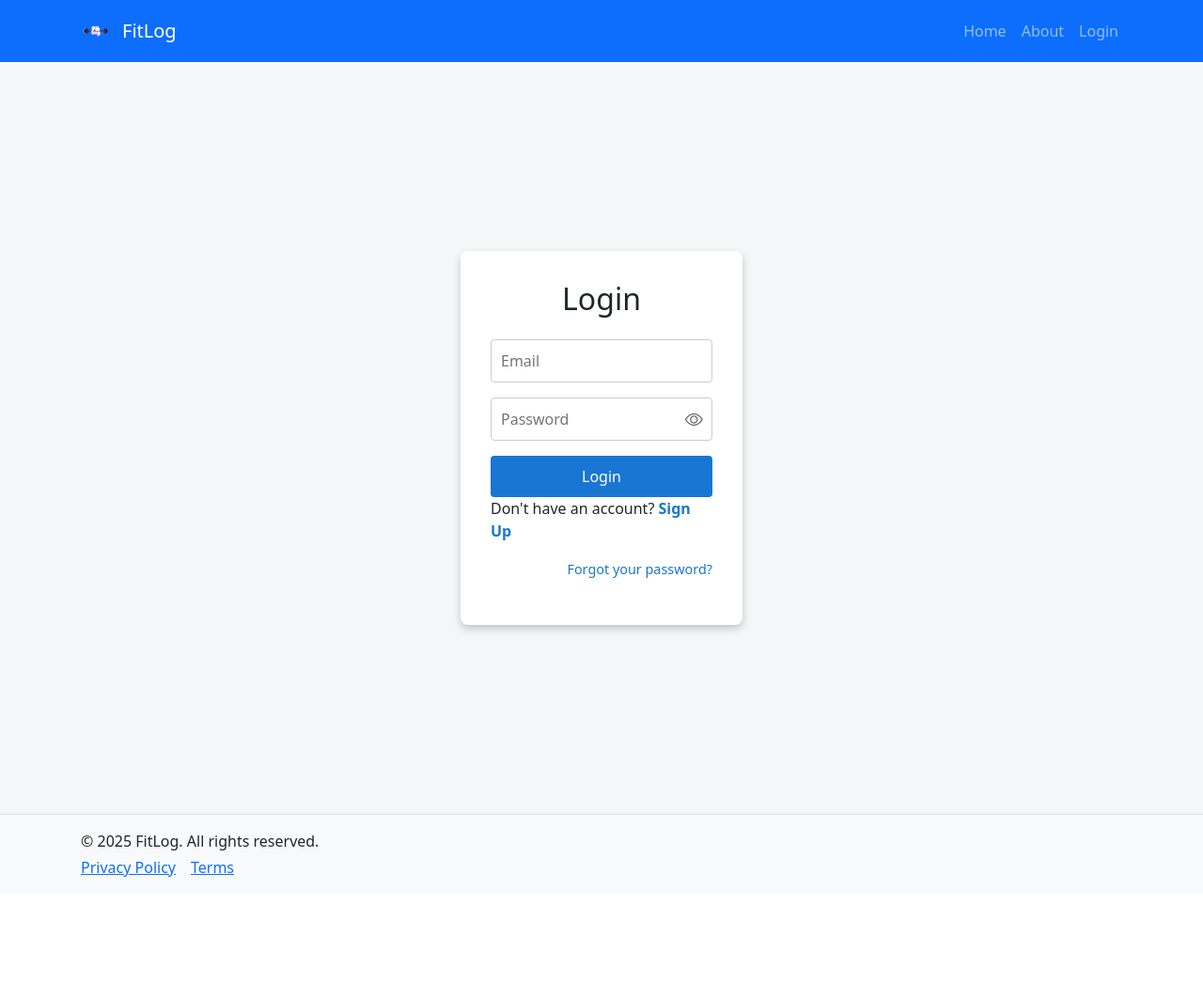
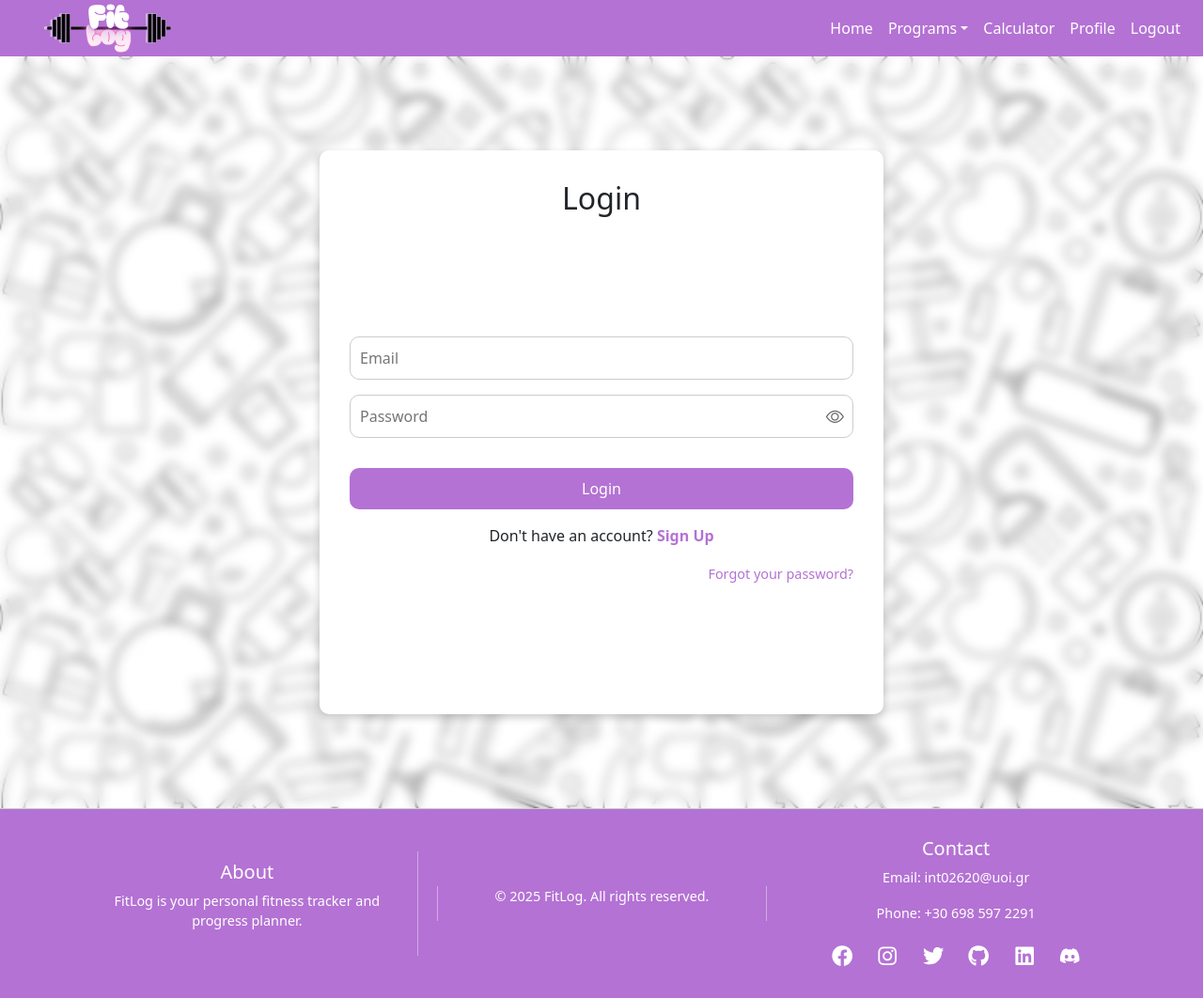
Before and after one commit to Constantinachil/FitLog, a React (Create React App) app in the folder Frontend/: page / in a window 1280 px wide. Shown: the whole page at 94% size. Before the commit the page ends 951 px from the top, so only its background shows below. Built offline with nearby package versions, Linux system fonts and the light colour scheme.

Commit message:
Header/Footer fixes

```diff
--- a/Frontend/package.json
+++ b/Frontend/package.json
@@ -14,6 +14,7 @@
     "bootstrap-icons": "^1.13.1",
     "react": "^19.1.1",
     "react-dom": "^19.1.1",
+    "react-icons": "^5.5.0",
     "react-router-dom": "^7.7.1",
     "react-scripts": "5.0.1",
     "web-vitals": "^2.1.4"
--- a/Frontend/src/components/footer.css
+++ b/Frontend/src/components/footer.css
@@ -1,21 +1,66 @@
 .footer {
-  background: #f4f4f4;
-  color: #333;
+  background: #b472d4;
+  color: #ffffff;
+  padding: 20px 0;
+  border-top: 1px solid #ccc;
+  font-size: 0.9rem;
+}
+
+.footer-grid {
+  display: flex;
+  justify-content: space-between;
+  flex-wrap: wrap;
+  gap: 20px;
+  align-items: center;
   text-align: center;
-  padding: 15px 10px;
-  border-top: 1px solid #ccc;
+}
+
+.footer-section {
+  flex: 1;
+  min-width: 200px;
+  padding: 10px;
+}
+
+.footer-section:not(:last-child) {
+  border-right: 1px solid #ffffff66; /* white line between columns */
 }
 
 .footer-links {
-  margin-top: 5px;
+  margin-top: 10px;
+  gap: 10px;
 }
 
 .footer-links a {
-  color: #1976d2;
-  margin: 0 10px;
+  color: #ffffff;
+  margin: 0 8px;
   text-decoration: none;
 }
 
 .footer-links a:hover {
   text-decoration: underline;
 }
+
+.social-icons {
+  margin-top: 10px;
+  display: flex;
+  justify-content: center;
+  gap: 10px;
+  flex-wrap: wrap;
+}
+
+.social-icons a {
+  color: #ffffff;
+  margin: 0 8px;
+  font-size: 1.4rem;
+  transition: color 0.2s ease;
+}
+
+.social-icons a:hover {
+  color: #000000;
+}
+
+.center-section {
+  border-left: 1px solid #ffffff66;
+  border-right: 1px solid #ffffff66;
+  padding: 0 4px;
+}
--- a/Frontend/src/components/footer.jsx
+++ b/Frontend/src/components/footer.jsx
@@ -1,14 +1,47 @@
 import React from "react";
 import "./footer.css";
+import { FaFacebook, FaInstagram, FaTwitter, FaGithub, FaLinkedin, FaDiscord } from "react-icons/fa";
 
-export default function Footer() {
+export default function footer() {
   return (
-   <footer className="bg-light text-center text-lg-start mt-auto border-top">
-      <div className="container p-3">
-        <p className="mb-1">© {new Date().getFullYear()} FitLog. All rights reserved.</p>
-        <div>
-          <a href="/privacy" className="text-primary me-3">Privacy Policy</a>
-          <a href="/terms" className="text-primary">Terms</a>
+    <footer className="footer">
+      <div className="container footer-grid">
+        {/* Left: About */}
+        <div className="footer-section">
+          <h5>About</h5>
+          <p>FitLog is your personal fitness tracker and progress planner.</p>
+        </div>
+
+        {/* Center: Links */}
+        <div className="footer-section center-section">
+          <p>© 2025 FitLog. All rights reserved.</p>
+        </div>
+
+        {/* Right: Contact */}
+        <div className="footer-section">
+          <h5>Contact</h5>
+          <p>Email: int02620@uoi.gr</p>
+          <p>Phone: +30 698 597 2291</p>
+          <div className="social-icons">
+            <a href="https://facebook.com" target="_blank" rel="noreferrer">
+              <FaFacebook />
+            </a>
+            <a href="https://instagram.com" target="_blank" rel="noreferrer">
+              <FaInstagram />
+            </a>
+            <a href="https://twitter.com" target="_blank" rel="noreferrer">
+              <FaTwitter />
+            </a>
+            <a href="https://github.com" target="_blank" rel="noreferrer">
+              <FaGithub />
+            </a>
+            <a href="https://linkedin.com" target="_blank" rel="noreferrer">
+              <FaLinkedin />
+            </a>
+            <a href="https://discord.com" target="_blank" rel="noreferrer">
+              <FaDiscord />
+            </a>
+          </div>
         </div>
       </div>
     </footer>
--- a/Frontend/src/components/header.css
+++ b/Frontend/src/components/header.css
@@ -2,9 +2,10 @@
   display: flex;
   justify-content: space-between;
   align-items: center;
-  background: #1976d2;
+  background: #b472d4;
   color: white;
-  padding: 10px 20px;
+  padding: 8px 20px;
+  height: 60px;
 }
 
 .header-left {
@@ -13,8 +14,8 @@
 }
 
 .logo {
-  height: 40px;
-  margin-right: 10px;
+  height: 200px;
+  margin-right: 5px;
 }
 
 .site-title {
@@ -27,6 +28,75 @@
   text-decoration: none;
 }
 
-.nav a:hover {
+.header .navbar-brand {
+  font-size: 1.5rem;
+  font-weight: bold;
+  color: white;
+}
+
+.header .navbar-brand:hover {
+  color: white;
+}
+
+.header .nav-link {
+  color: white;
+}
+
+.header .nav-link:hover {
+  color: #ffffffcc;
+}
+
+.dropdown {
+  position: relative;
+  display: inline-block;
+}
+
+.dropbtn {
+  background-color: transparent;
+  color: white;
+  padding: 10px 15px;
+  border: none;
+  cursor: pointer;
+  font-size: 1rem;
+  font-family: inherit;
+}
+
+.dropbtn:hover {
   text-decoration: underline;
 }
+
+.dropdown-content {
+  display: none;
+  position: absolute;
+  background-color: #b472d4;
+  min-width: 180px;
+  box-shadow: 0 8px 16px rgba(0,0,0,0.2);
+  z-index: 1;
+  border-radius: 8px;
+  overflow: hidden;
+}
+
+.dropdown-content a {
+  color: #b472d4;
+  padding: 12px 16px;
+  text-decoration: none;
+  display: block;
+}
+
+.dropdown-content a:hover {
+  background-color: #ffffff;
+}
+
+.dropdown:hover .dropdown-content {
+  display: block;
+}
+
+.dropdown-menu {
+  border-radius: 8px;
+  box-shadow: 0 8px 16px #ccc;
+}
+
+.dropdown-item:hover {
+  background-color: #f0e3fc;
+  color: #b472d4;
+}
--- a/Frontend/src/components/header.jsx
+++ b/Frontend/src/components/header.jsx
@@ -3,12 +3,11 @@ import "./header.css";
 import logo from "../assets/logo_no_background.png";
 
 export default function Header() {
- return (
-    <nav className="navbar navbar-expand-lg navbar-dark bg-primary">
-      <div className="container">
+  return (
+    <nav className="navbar navbar-expand-lg header">
+      <div className="container-fluid px-3">
         <a className="navbar-brand d-flex align-items-center" href="/">
-          <img src={logo} alt="Logo" width="40" height="40" className="me-2" />
-          FitLog
+          <img src={logo} alt="Logo" className="logo" />
         </a>
         <button
           className="navbar-toggler"
@@ -21,16 +20,38 @@ export default function Header() {
         >
           <span className="navbar-toggler-icon"></span>
         </button>
+
         <div className="collapse navbar-collapse" id="navbarNav">
           <ul className="navbar-nav ms-auto">
             <li className="nav-item">
               <a className="nav-link" href="/">Home</a>
             </li>
+
+            {/* Routines Dropdown */}
+            <li className="nav-item dropdown">
+              <a
+                className="nav-link dropdown-toggle"
+                href="#"
+                role="button"
+                data-bs-toggle="dropdown"
+                aria-expanded="false"
+              >
+                Programs
+              </a>
+              <ul className="dropdown-menu">
+                <li><a className="dropdown-item" href="/routines/view">My Programs</a></li>
+                <li><a className="dropdown-item" href="/routines/search">Our Programs</a></li>
+              </ul>
+            </li>
+
             <li className="nav-item">
-              <a className="nav-link" href="/about">About</a>
+              <a className="nav-link" href="/calculator">Calculator</a>
             </li>
             <li className="nav-item">
-              <a className="nav-link" href="/login">Login</a>
+              <a className="nav-link" href="/profile">Profile</a>
+            </li>
+            <li className="nav-item">
+              <a className="nav-link" href="/logout">Logout</a>
             </li>
           </ul>
         </div>
--- a/Frontend/src/pages/login_signupPage.jsx
+++ b/Frontend/src/pages/login_signupPage.jsx
@@ -16,12 +16,12 @@ export default function LoginSignUpPage() {
   const [message, setMessage] = useState("");
   const [showPassword, setShowPassword] = useState(false);
 
-
   useEffect(() => {
     if (!isLogin) {
-      axios.get("/api/security-questions")
-        .then(res => setQuestions(res.data))
-        .catch(err => console.error(err));
+      axios
+        .get("/api/security-questions")
+        .then((res) => setQuestions(res.data))
+        .catch((err) => console.error(err));
     }
   }, [isLogin]);
 
@@ -47,7 +47,7 @@ export default function LoginSignUpPage() {
         localStorage.setItem("token", res.data.token);
         window.location.href = "/";
       } else {
-        const res = await axios.post("/api/users/register", {
+        await axios.post("/api/users/register", {
           username: formData.username,
           email: formData.email,
           password: formData.password,
@@ -68,6 +68,7 @@ export default function LoginSignUpPage() {
   };
 
   return (
+    <div className="auth-page">
       <div className="auth-container">
         <form className="auth-form" onSubmit={handleSubmit}>
           <h2>{isLogin ? "Login" : "Sign Up"}</h2>
@@ -92,11 +93,14 @@ export default function LoginSignUpPage() {
                   required
                 >
                   <option value="">Select a security question</option>
-              {questions.map(q => (
-                <option key={q.id} value={q.id}>{q.question}</option>
+                  {questions.map((q) => (
+                    <option key={q.id} value={q.id}>
+                      {q.question}
+                    </option>
                   ))}
                 </select>
               </div>
+
               <input
                 type="text"
                 name="securityAnswer"
@@ -117,7 +121,7 @@ export default function LoginSignUpPage() {
             required
           />
 
-        <div className="password-wrapper">
+          <div className="password-wrapper mb-3">
             <input
               type={showPassword ? "text" : "password"}
               name="password"
@@ -138,12 +142,9 @@ export default function LoginSignUpPage() {
 
           {message && <p className="message">{message}</p>}
 
-        <p>
+          <p className="text-center mt-3">
             {isLogin ? "Don't have an account?" : "Already have an account?"}{" "}
-          <span
-            className="toggle-link"
-            onClick={() => setIsLogin(!isLogin)}
-          >
+            <span className="toggle-link" onClick={() => setIsLogin(!isLogin)}>
               {isLogin ? "Sign Up" : "Login"}
             </span>
           </p>
@@ -155,5 +156,6 @@ export default function LoginSignUpPage() {
           )}
         </form>
       </div>
+    </div>
   );
 }
--- a/Frontend/src/styles/login_signupPage.css
+++ b/Frontend/src/styles/login_signupPage.css
@@ -1,22 +1,51 @@
+.auth-page {
+  background-image: url('../assets/bg_login.webp');
+  background-size: cover;
+  background-position: center;
+  height: 100vh;
+  position: relative;
+  display: flex;
+  justify-content: center;
+  align-items: center;
+}
+
+.auth-page::before {
+  content: "";
+  position: absolute;
+  inset: 0;
+  backdrop-filter: blur(6px);
+  background-color: rgba(255, 255, 255, 0.2);
+  z-index: 1;
+}
+
 .auth-container {
   display: flex;
   justify-content: center;
   align-items: center;
   height: 100vh;
-  background: #f4f6f8;
+  position: relative;
+  z-index: 2;
 }
 
 .auth-form {
   background: white;
   padding: 2rem;
-  border-radius: 8px;
-  width: 300px;
+  border-radius: 10px;
+  width: 600px;
+  height: 600px;
   box-shadow: 0 4px 8px rgba(0, 0, 0, 0.2);
+  position: relative;
+  z-index: 2;
 }
 
 .auth-form h2 {
   text-align: center;
-  margin-bottom: 1.5rem;
+  margin-bottom: 8rem;
+}
+
+.auth-form h3 {
+  text-align: center;
+  margin-bottom: 4rem;
 }
 
 .auth-form input {
@@ -25,25 +54,28 @@
   padding: 10px;
   margin-bottom: 1rem;
   border: 1px solid #ccc;
-  border-radius: 4px;
+  border-radius: 10px;
 }
 
 .auth-form button {
   width: 100%;
   padding: 10px;
-  background: #1976d2;
+  background: #b472d4;
   color: white;
   border: none;
-  border-radius: 4px;
+  border-radius: 10px;
   cursor: pointer;
 }
 
 .auth-form button:hover {
-  background: #1565c0;
+  background: #ffffff;
+  color: #b472d4;
+  border: 2px solid #b472d4;
+  transition: all 0.3s ease;
 }
 
 .toggle-link {
-  color: #1976d2;
+  color: #b472d4;
   cursor: pointer;
   font-weight: bold;
 }
@@ -76,7 +108,7 @@
 }
 
 .toggle-password:hover {
-  color: #1976d2;
+  color: #b472d4;
 }
 
 .forgot-password {
@@ -86,7 +118,7 @@
 
 .forgot-password a {
   font-size: 0.9rem;
-  color: #1976d2;
+  color: #b472d4;
   text-decoration: none;
 }
 
@@ -104,5 +136,14 @@
   padding: 10px;
   margin-bottom: 1rem;
   border: 1px solid #ccc;
-  border-radius: 4px;
+  border-radius: 10px;
 }
+
+.auth-form input:focus,
+.auth-form select:focus,
+.auth-form .form-control:focus {
+  outline: none !important;
+  border: 2px solid #b472d4 !important;
+  box-shadow: none !important;
+  transition: border 0.3s ease;
+}
```
Also changed, not shown: Frontend/src/pages/forgot_password.jsx (+10 -7 lines), Frontend/src/assets/bg_login.webp (added), 1 other file (tests, documents, lock files or other folders). Lines whose indentation alone changed are shown as unchanged.
